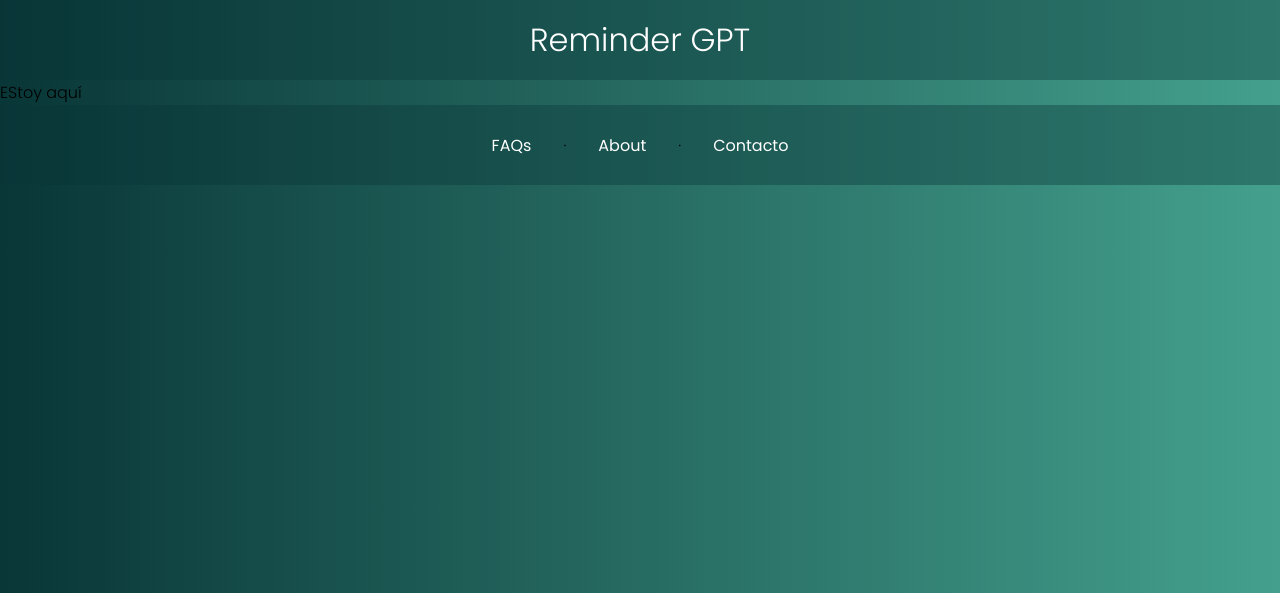
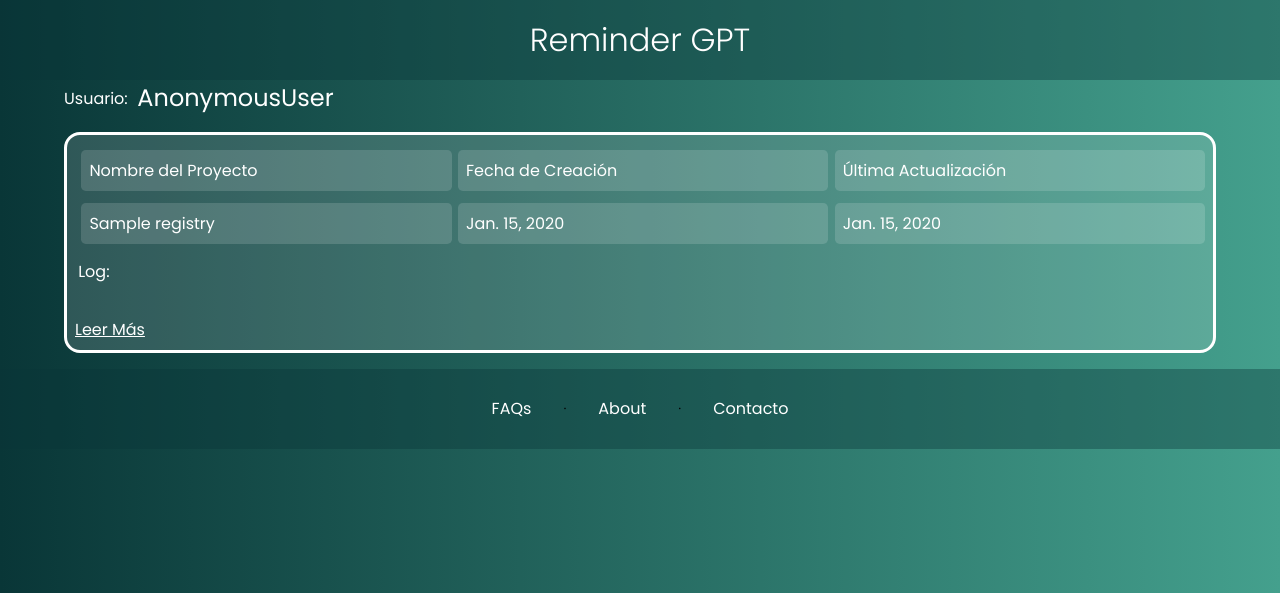
Before and after one commit to ToniMCano/ReminderGPT, a Django app: page /pages/1/1/ in a window 1280 px wide. Shown: the top 593 px of the page. Run offline with Django 5.2, Linux system fonts and the light colour scheme; tables that the repository leaves empty hold one stand-in row (values such as "Sample post").

Commit message:
Estructura CRUD desde el FrontEnd OK. Faltan detalles y estética

```diff
--- a/reminder_gpt/pages/models.py
+++ b/reminder_gpt/pages/models.py
@@ -8,9 +8,10 @@
 
 class Registry(models.Model):
 
+    user = models.ForeignKey(User, on_delete=models.CASCADE)
     project_name = models.CharField(verbose_name = "Nombre del Proyecto", max_length=50)
     user = models.ForeignKey(User , verbose_name = "Usuario" , on_delete = models.CASCADE , default = None)
-    Log = models.TextField(verbose_name = "Log" , default = None)
+    log = models.TextField(verbose_name = "Log" , default = None)
     #email = models.EmailField(max_length=254 , unique = True , default = "provwork@gmail.com")
     #phone = models.CharField(verbose_name="Teléfono", max_length=9, validators=[validate_phone] , unique = True ,  default = 123456789)
     created = models.DateField(auto_now_add = True , verbose_name = 'Fecha de Creación')
--- a/reminder_gpt/pages/templates/pages/registry_detail.html
+++ b/reminder_gpt/pages/templates/pages/registry_detail.html
@@ -1,11 +1,33 @@
-
 {% extends 'core/base.html' %}
 
 
 {% block content %}
 
-<div>
-    {{title}}
+<div class = "user_name">
+    <p>Usuario:</p> <h2>{{user}}</h2>
 </div>
-    EStoy aquí
+
+
+
+
+    <div class = "individual_log">
+        <div>
+            <div>Nombre del Proyecto</div>
+            <div>Fecha de Creación</div>
+            <div>Última Actualización</div>
+        </div>
+        <div>
+            <div>{{registry.project_name}}</div>
+            <div>{{registry.created}}</div>
+            <div>{{registry.updated}}</div>
+        </div>
+        <div>
+          <span>Log: </span><br> <br>{{registry.Log|linebreaksbr|truncatechars:"200"}}
+        </div>
+        <br><a href="   " target="_blank">Leer Más</a>
+    </div>
+
+
+
+
 {% endblock content %}
--- a/reminder_gpt/pages/urls.py
+++ b/reminder_gpt/pages/urls.py
@@ -1,7 +1,10 @@
 from django.urls import path , include
-from .views import PagesListView , PagesDetailView
+from .views import PagesListView , PagesDetailView , PageCreate , PageUpdate , PageDelete
 
 page_patterns = ([
     path("" , PagesListView.as_view() , name = "pages_home"),
     path("<int:pk>/<slug:page_slug>/" , PagesDetailView.as_view() , name = 'page'),
+    path("create/" , PageCreate.as_view() , name = "create"),
+    path("update/<int:pk>/" , PageUpdate.as_view() , name = "update"),
+    path('delete/<int:pk>' , PageDelete.as_view() , name = "delete")
 ] , 'pages')
--- a/reminder_gpt/pages/views.py
+++ b/reminder_gpt/pages/views.py
@@ -3,6 +3,9 @@
 from django.views.generic.base import TemplateView
 from django.views.generic.list import ListView
 from django.views.generic.detail import DetailView
+from django.views.generic.edit import CreateView , UpdateView , DeleteView
+from django.urls import reverse , reverse_lazy
+
 from .models import Registry
 
 
@@ -25,3 +28,36 @@
 class PagesDetailView(DetailView):
 
     model = Registry
+
+
+class PageCreate(CreateView):
+
+    model = Registry
+
+    fields = ["project_name" , "log"]
+
+    def form_valid(self, form):
+        form.instance.user = self.request.user  # Establece el usuario al usuario que ha iniciado sesión
+        return super().form_valid(form)
+
+    def get_success_url(self):
+        return reverse('pages:pages_home')
+
+
+class PageUpdate(UpdateView):
+
+    model = Registry
+
+    fields = ["project_name" , "log"]
+
+    template_name_suffix = "_update_form"
+
+    def get_success_url(self):
+        return reverse_lazy("pages:update" , args = [self.object.id]) + '?ok'
+
+
+class PageDelete(DeleteView):
+
+    model = Registry
+
+    success_url =  reverse_lazy('pages:pages_home')
```
Also changed, not shown: reminder_gpt/pages/templates/pages/registry_confirm_delete.html (added, +19 -0 lines), reminder_gpt/pages/templates/pages/registry_form.html (added, +11 -0 lines), reminder_gpt/pages/templates/pages/registry_list.html (+11 -1 lines), reminder_gpt/pages/templates/pages/registry_update_form.html (added, +11 -0 lines), reminder_gpt/pages/migrations/0002_rename_log_registry_log.py (added).
